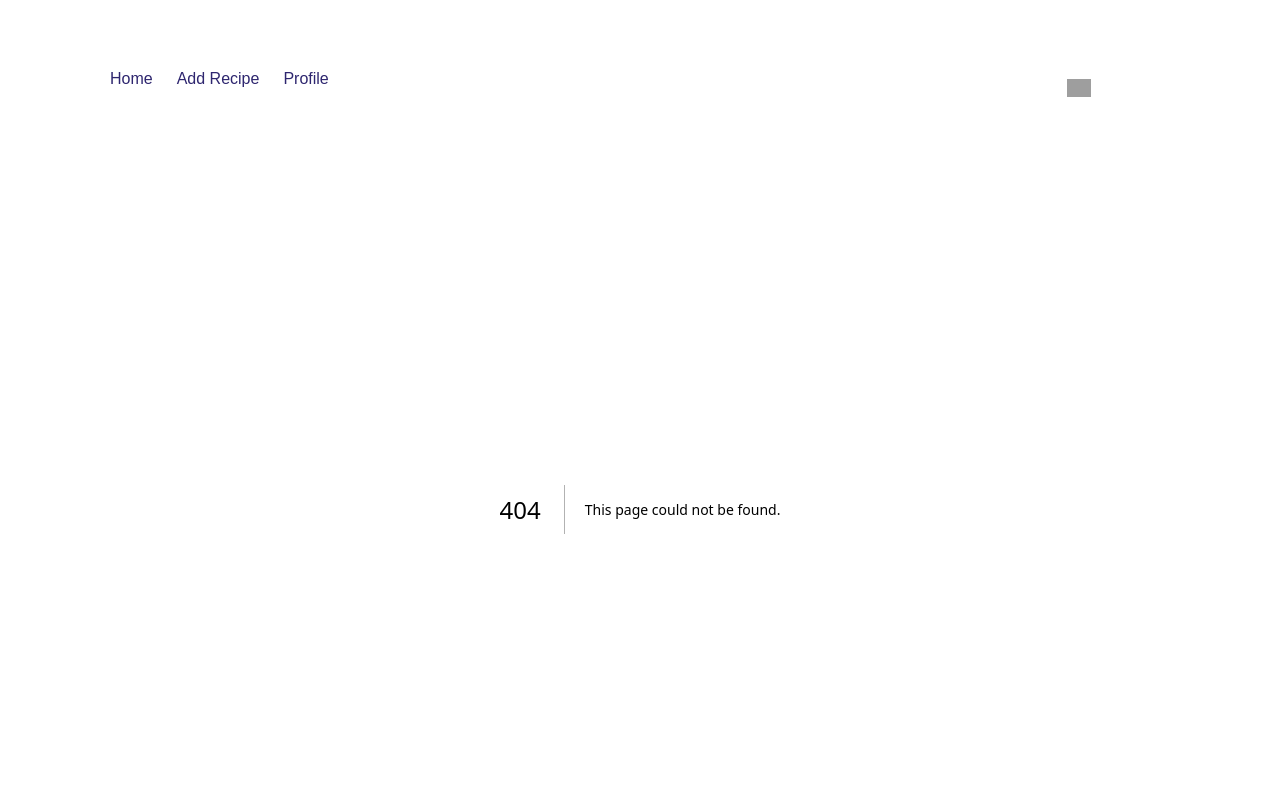
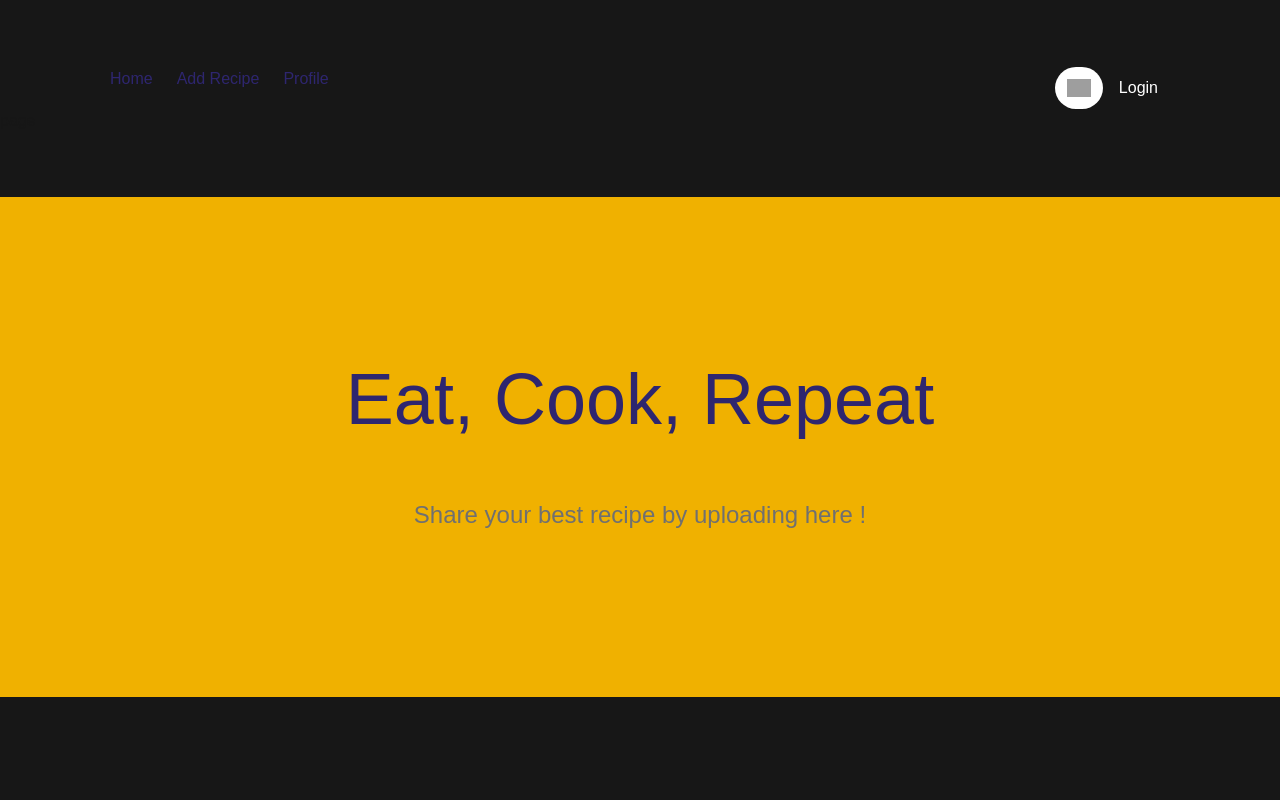
Before and after one commit to AkbarZul/NextJsLandingPage, a Next.js app: page /Login in a window 1280 px wide. Before the commit this address had no page. Shown: the top 800 px of the page. Built offline with nearby package versions, Linux system fonts and the light colour scheme; grey boxes are pictures that could not be loaded.

Commit message:
init login page

```diff
--- /dev/null
+++ b/src/app/Login/index.ts
@@ -0,0 +1 @@
+export { default } from './page'
--- /dev/null
+++ b/src/app/Login/page.tsx
@@ -0,0 +1,9 @@
+import React from 'react'
+
+const page = () => {
+  return (
+    <div>page</div>
+  )
+}
+
+export default page
--- a/src/components/Navbar/Navbar.tsx
+++ b/src/components/Navbar/Navbar.tsx
@@ -41,7 +41,7 @@
               <Image src={User} alt="icon" width={24} height={24} />
             </div>
             <Link
-              href="/login"
+              href="/Login"
               className="py-2 px-3 text-white rounded-md transition duration-300"
             >
               Login
```
